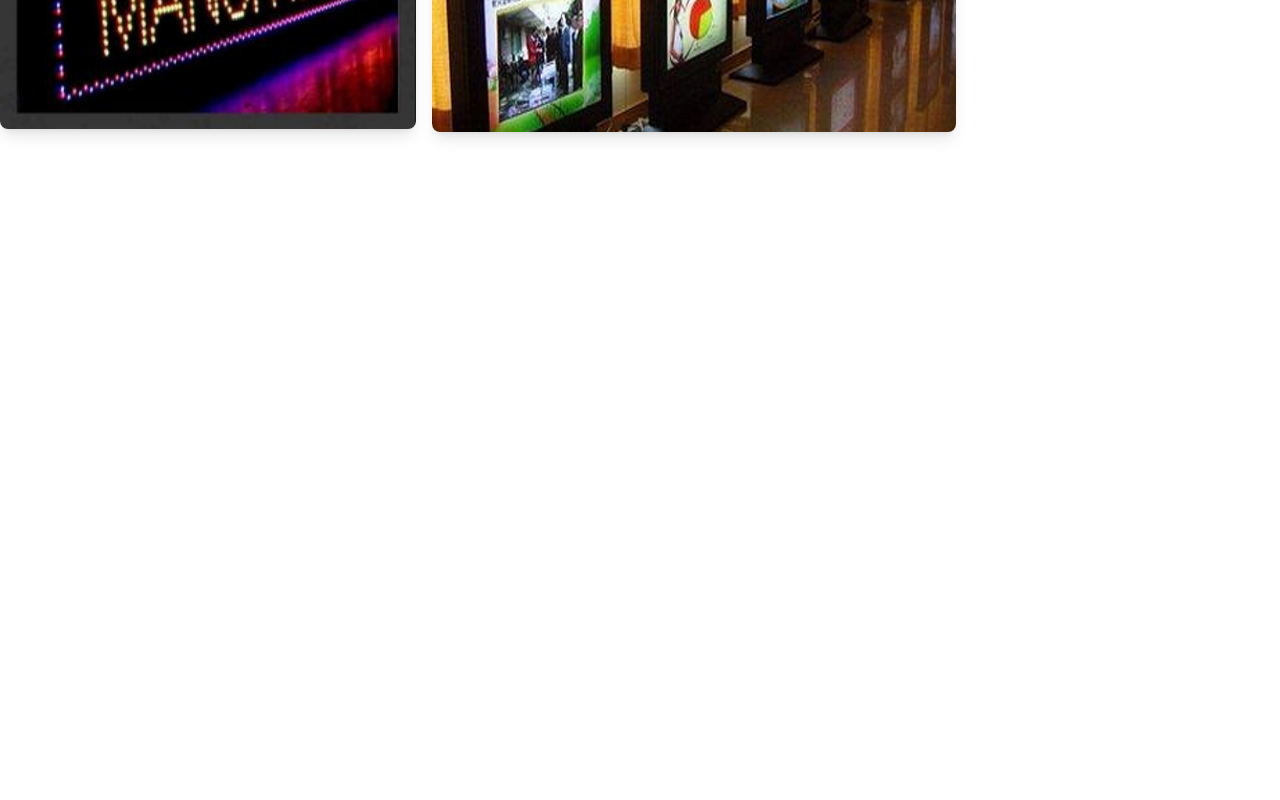
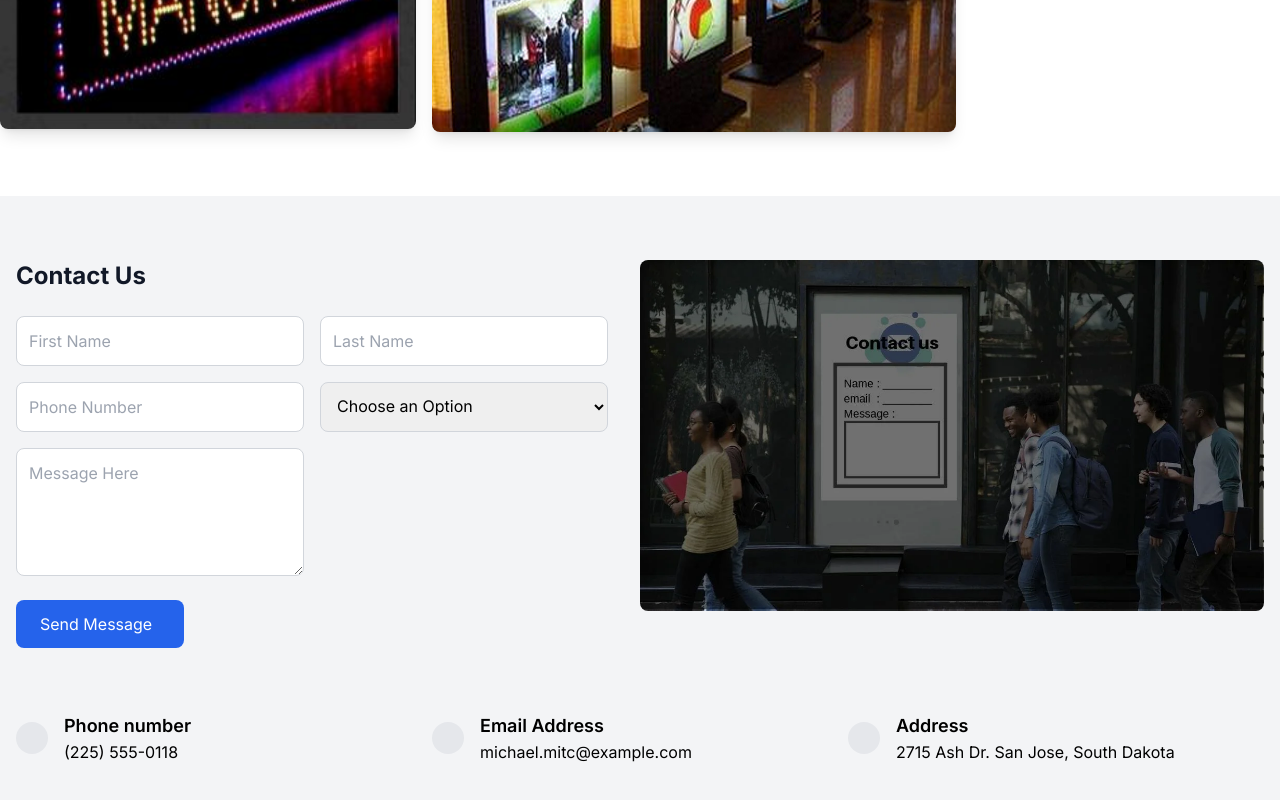
Before and after one commit to AINSoftwareSolution/rexton, a Next.js app: page / in a window 1280 px wide. Shown: the part 3356-4156 px from the top of the page. Before the commit the page ends 3552 px from the top, so only its background shows below. Built offline with nearby package versions, Linux system fonts and the light colour scheme.

Commit message:
add contact section

```diff
--- a/src/app/page.tsx
+++ b/src/app/page.tsx
@@ -1,7 +1,9 @@
 import React from 'react';
 import Image from 'next/image';
 import AboutUs from './components/aboutus';
-import { AboutImage, BannerImage,FeatureImg1, FeatureImg2,FeatureImg3, WhyChooseUsImg, GalleryImg1,GalleryImg2,GalleryImg3,GalleryImg4,GalleryImg5 } from './utilis/images';
+import { AboutImage, BannerImage,FeatureImg1, FeatureImg2,FeatureImg3, WhyChooseUsImg,
+   GalleryImg1,GalleryImg2,GalleryImg3,GalleryImg4,GalleryImg5, ContactImg
+  } from './utilis/images';
 import Link from 'next/link';
 
 const Home= () => {
@@ -292,6 +294,77 @@ const Home= () => {
 </div>
 {/*  Gallery End  */}
 
+{/* Contact Section Start */}
+
+<div className="bg-gray-100 py-16">
+  <div className="container mx-auto px-4">
+    <div className="flex flex-wrap">
+      {/*  Contact Form Section */}
+      <div className="w-full lg:w-1/2 mb-8 lg:mb-0 lg:pr-8">
+        <h2 className="text-2xl font-bold text-gray-900 mb-6">Contact Us</h2>
+        <div className="space-y-6">
+          <div className="grid grid-cols-1 md:grid-cols-2 gap-4">
+            <input type="text" placeholder="First Name" className="p-3 border border-gray-300 rounded-lg w-full" />
+            <input type="text" placeholder="Last Name" className="p-3 border border-gray-300 rounded-lg w-full" />
+            <input type="text" placeholder="Phone Number" className="p-3 border border-gray-300 rounded-lg w-full" />
+            <select className="p-3 border border-gray-300 rounded-lg w-full">
+              <option selected>Choose an Option</option>
+              <option value="1">One</option>
+              <option value="2">Two</option>
+              <option value="3">Three</option>
+            </select>
+            <textarea placeholder="Message Here" className="p-3 border border-gray-300 rounded-lg w-full h-32"></textarea>
+          </div>
+          <div>
+            <a href="#" className="inline-flex items-center px-6 py-3 text-white bg-blue-600 rounded-lg hover:bg-blue-700">
+              Send Message
+              <i className="fas fa-arrow-right ml-2"></i>
+            </a>
+          </div>
+        </div>
+      </div>
+
+      {/*  Image Section  */}
+      <div className="w-full lg:w-1/2">
+        <Image src={ContactImg} alt="contactbillboard" className="w-full h-auto rounded-lg" />
+      </div>
+    </div>
+
+    {/*  Address Part  */}
+    <div className="mt-16">
+      <div className="flex flex-wrap">
+        <div className="w-full lg:w-1/3 flex items-center mb-6 lg:mb-0">
+          <div className="bg-gray-200 p-4 rounded-full mr-4 flex-shrink-0">
+            <i className='fas fa-phone-alt text-xl'></i>
+          </div>
+          <div>
+            <h3 className="text-lg font-semibold">Phone number</h3>
+            <p>(225) 555-0118</p>
+          </div>
+        </div>
+        <div className="w-full lg:w-1/3 flex items-center mb-6 lg:mb-0">
+          <div className="bg-gray-200 p-4 rounded-full mr-4 flex-shrink-0">
+            <i className='far fa-envelope text-xl'></i>
+          </div>
+          <div>
+            <h3 className="text-lg font-semibold">Email Address</h3>
+            <p>michael.mitc@example.com</p>
+          </div>
+        </div>
+        <div className="w-full lg:w-1/3 flex items-center">
+          <div className="bg-gray-200 p-4 rounded-full mr-4 flex-shrink-0">
+            <i className="fa fa-map-marker text-xl"></i>
+          </div>
+          <div>
+            <h3 className="text-lg font-semibold">Address</h3>
+            <p>2715 Ash Dr. San Jose, South Dakota</p>
+          </div>
+        </div>
+      </div>
+    </div>
+  </div>
+</div>
+
 
 
     </>
--- a/src/app/utilis/images/index.ts
+++ b/src/app/utilis/images/index.ts
@@ -9,6 +9,7 @@ import GalleryImg2 from "./indoorbillboard-4 (1).jpg"
 import GalleryImg3 from "./blogimg5.jpg"
 import GalleryImg4 from "./Led-sign2.jpg"
 import GalleryImg5 from "./advertisement-display-boards.jpeg"
+import ContactImg from "./Contact-us-image.webp"
 export{
     BannerImage,
     AboutImage,
@@ -20,6 +21,7 @@ export{
     GalleryImg2,
     GalleryImg3,
     GalleryImg4,
-    GalleryImg5
+    GalleryImg5,
+    ContactImg
 
 }
```
Also changed, not shown: src/app/globals.css (line endings or trailing spaces).
